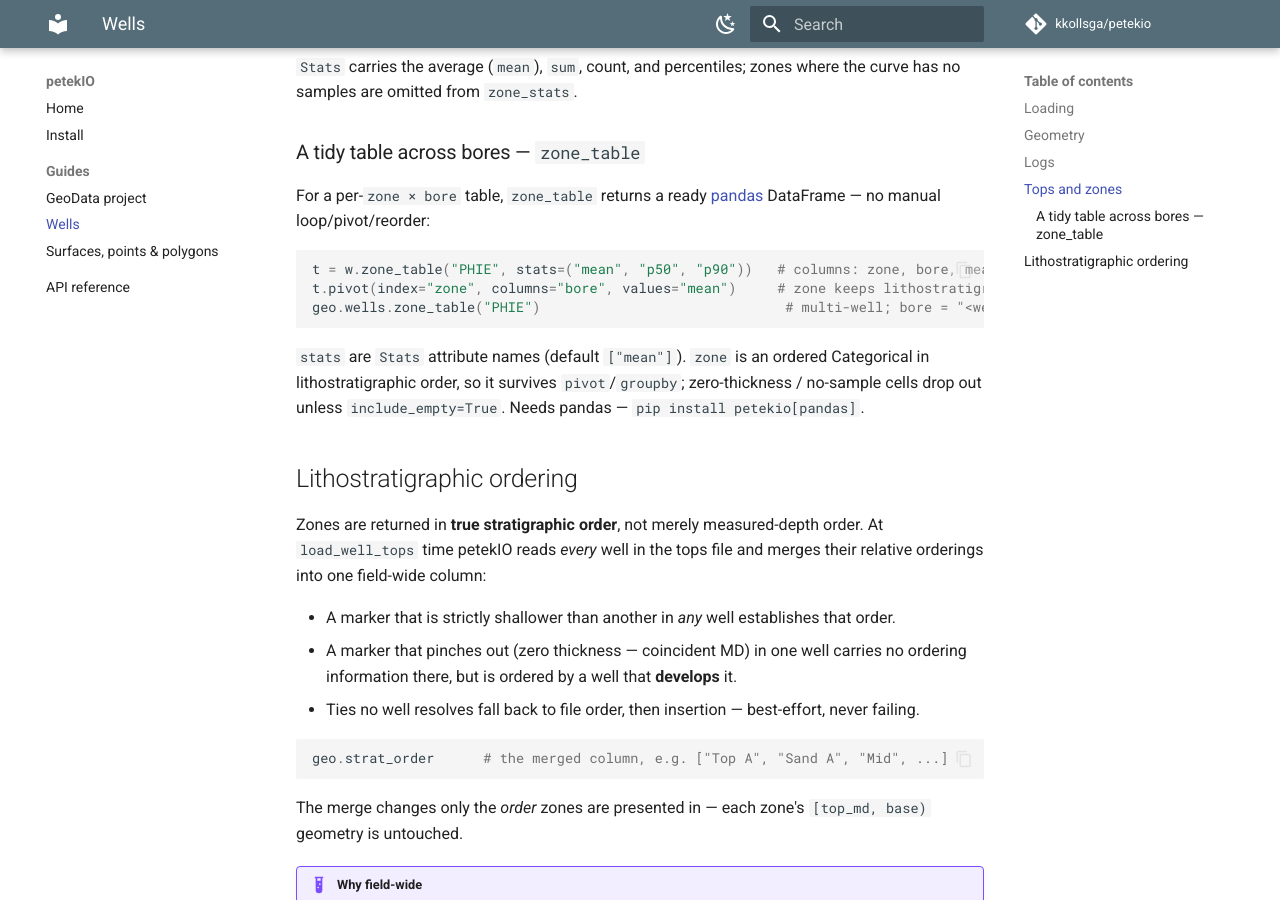
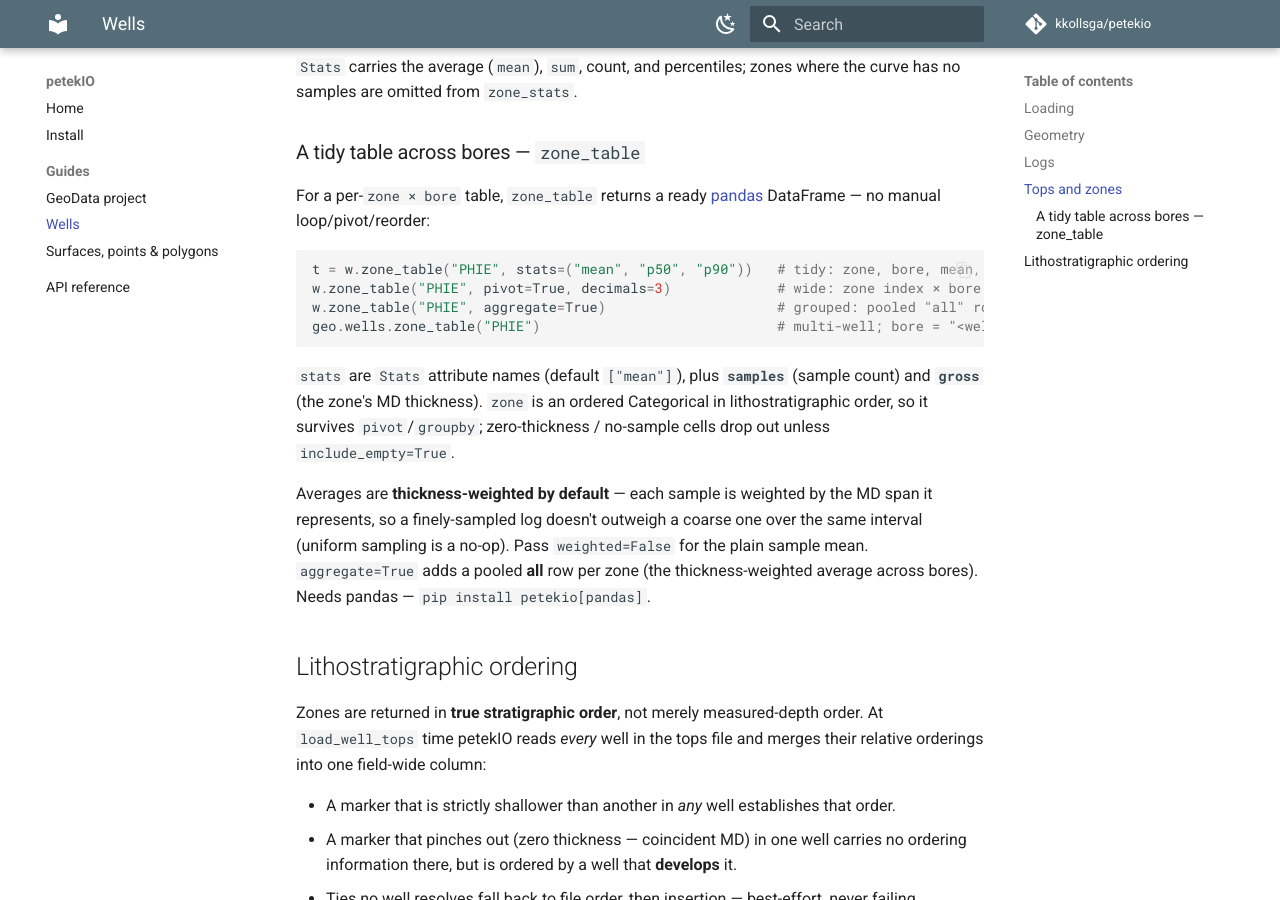
Before and after one commit to kkollsga/petekio, an MkDocs documentation site: the page built from docs/guide/wells.md, in a window 1280 px wide and 900 px high, scrolled down 1398 px. Built offline with MkDocs 1.6.1 and Material for MkDocs 9.7.7, drawn with Linux system fonts in a browser that asks for light colours; comment, search, counter and statistics services are not loaded.

Commit message:
docs: zone_table pivot/aggregate/weighting/samples/gross — CHANGELOG, API.md, guide
Co-Authored-By: Claude Opus 4.8 (1M context) <noreply@anthropic.com>

````diff
--- a/docs/guide/wells.md
+++ b/docs/guide/wells.md
@@ -70,15 +70,23 @@ For a per-`zone × bore` table, `zone_table` returns a ready
 [pandas](https://pandas.pydata.org/) DataFrame — no manual loop/pivot/reorder:
 
 ```python
-t = w.zone_table("PHIE", stats=("mean", "p50", "p90"))   # columns: zone, bore, mean, p50, p90
-t.pivot(index="zone", columns="bore", values="mean")     # zone keeps lithostratigraphic order
-geo.wells.zone_table("PHIE")                              # multi-well; bore = "<well> <sidetrack>"
+t = w.zone_table("PHIE", stats=("mean", "p50", "p90"))   # tidy: zone, bore, mean, p50, p90
+w.zone_table("PHIE", pivot=True, decimals=3)             # wide: zone index × bore columns, rounded
+w.zone_table("PHIE", aggregate=True)                     # grouped: pooled "all" row first, then per bore
+geo.wells.zone_table("PHIE")                             # multi-well; bore = "<well> <sidetrack>"
 ```
 
-`stats` are `Stats` attribute names (default `["mean"]`). `zone` is an ordered
+`stats` are `Stats` attribute names (default `["mean"]`), plus **`samples`**
+(sample count) and **`gross`** (the zone's MD thickness). `zone` is an ordered
 Categorical in lithostratigraphic order, so it survives `pivot`/`groupby`;
-zero-thickness / no-sample cells drop out unless `include_empty=True`. Needs
-pandas — `pip install petekio[pandas]`.
+zero-thickness / no-sample cells drop out unless `include_empty=True`.
+
+Averages are **thickness-weighted by default** — each sample is weighted by the
+MD span it represents, so a finely-sampled log doesn't outweigh a coarse one over
+the same interval (uniform sampling is a no-op). Pass `weighted=False` for the
+plain sample mean. `aggregate=True` adds a pooled **all** row per zone (the
+thickness-weighted average across bores). Needs pandas —
+`pip install petekio[pandas]`.
 
 ## Lithostratigraphic ordering
 
````
Also changed, not shown: API.md (+6 -2 lines), CHANGELOG.md (+16 -0 lines).
